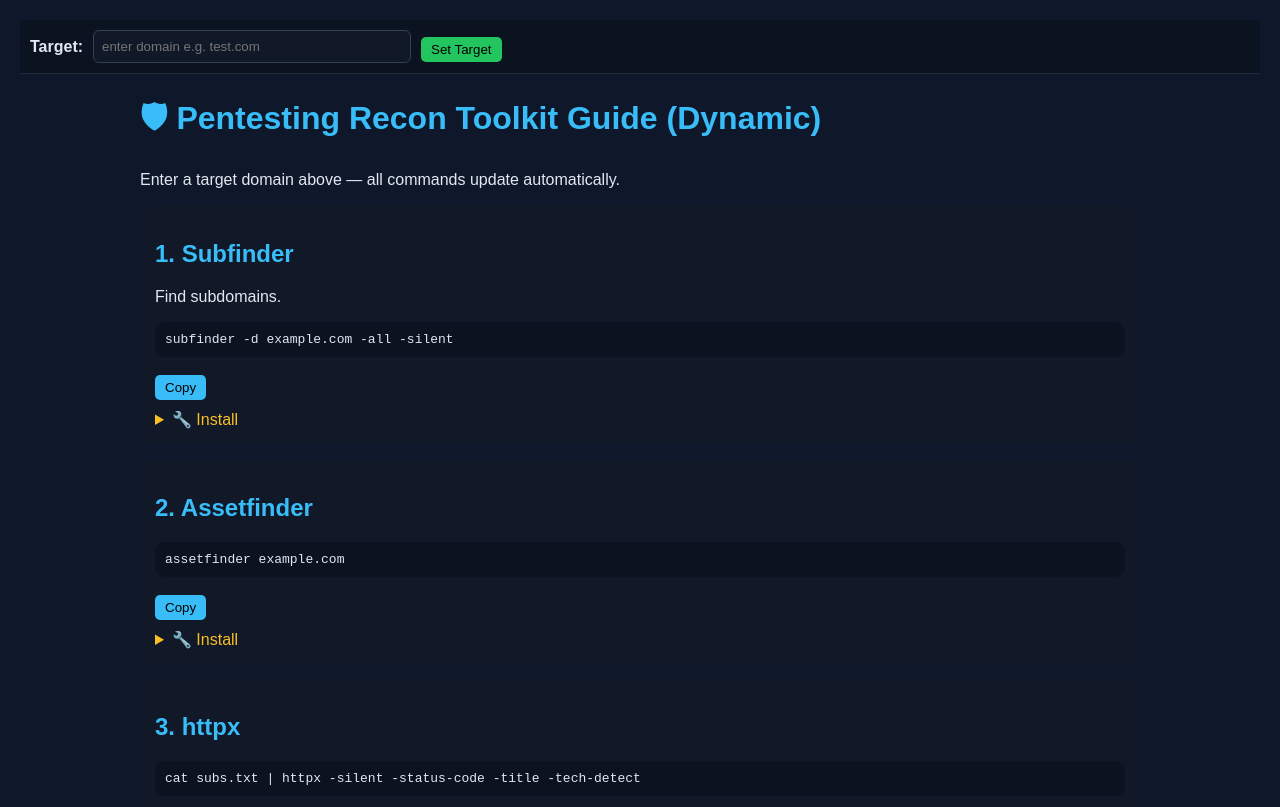
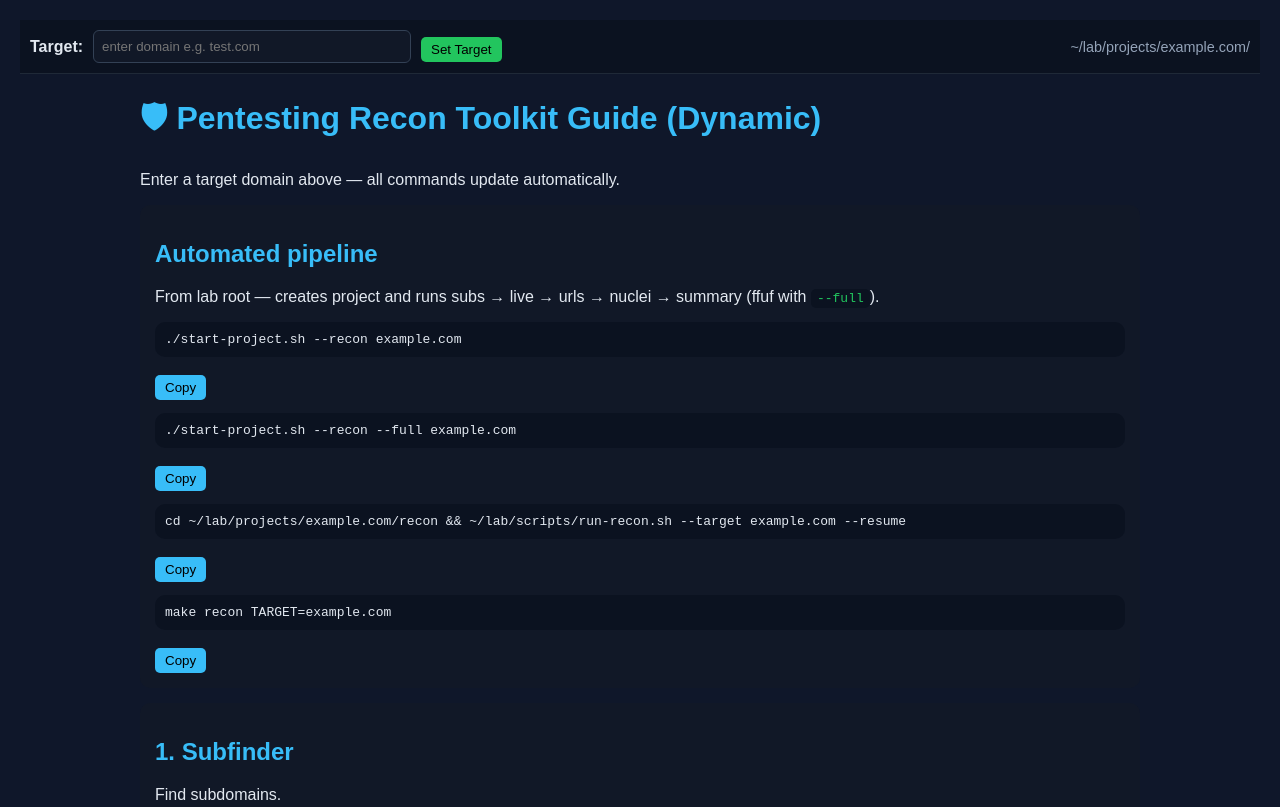
Before and after one commit to AhsanShabbir/lab, a plain HTML site: page tools/dashboard/recon.html in a window 1280 px wide. Shown: the top 807 px of the page. Drawn offline with Linux system fonts and the light colour scheme.

Commit message:
automation

```diff
--- /dev/null
+++ b/templates/project/meta.json
@@ -0,0 +1,5 @@
+{
+  "target": "__TARGET__",
+  "created": "__DATE__",
+  "engagement": "external"
+}
--- a/tools/dashboard/recon.html
+++ b/tools/dashboard/recon.html
@@ -36,6 +36,11 @@
 .smallbtn{
   background:#22c55e;
 }
+.projectpath{
+  font-size:0.9em;
+  color:#94a3b8;
+  margin-left:auto;
+}
 </style>
 
 <script>
@@ -53,6 +58,10 @@
     let template = el.getAttribute('data-template');
     el.innerText = template.replaceAll('example.com', TARGET);
   });
+  const pathEl = document.getElementById('projectPath');
+  if (pathEl) {
+    pathEl.innerText = '~/lab/projects/' + TARGET + '/';
+  }
 }
 
 function copyCode(id){
@@ -71,12 +80,31 @@
   <strong>Target:</strong>
   <input id="targetInput" placeholder="enter domain e.g. test.com" />
   <button class="smallbtn" onclick="setTarget()">Set Target</button>
+  <span class="projectpath" id="projectPath">~/lab/projects/example.com/</span>
 </div>
 
 <div class="container">
 
 <h1>🛡 Pentesting Recon Toolkit Guide (Dynamic)</h1>
 <p>Enter a target domain above — all commands update automatically.</p>
+
+<!-- AUTOMATED PIPELINE -->
+<div class="card">
+<h2>Automated pipeline</h2>
+<p>From lab root — creates project and runs subs → live → urls → nuclei → summary (ffuf with <code>--full</code>).</p>
+
+<pre id="pipe1" data-template="./start-project.sh --recon example.com"></pre>
+<button onclick="copyCode('pipe1')">Copy</button>
+
+<pre id="pipe2" data-template="./start-project.sh --recon --full example.com"></pre>
+<button onclick="copyCode('pipe2')">Copy</button>
+
+<pre id="pipe3" data-template="cd ~/lab/projects/example.com/recon && ~/lab/scripts/run-recon.sh --target example.com --resume"></pre>
+<button onclick="copyCode('pipe3')">Copy</button>
+
+<pre id="pipe4" data-template="make recon TARGET=example.com"></pre>
+<button onclick="copyCode('pipe4')">Copy</button>
+</div>
 
 <!-- SUBFINDER -->
 <div class="card">
```
Also changed, not shown: templates/project/scope/in-scope.txt (added), templates/project/scope/out-of-scope.txt (added), wordlists/common-dirs.txt (added), 13 other files.
